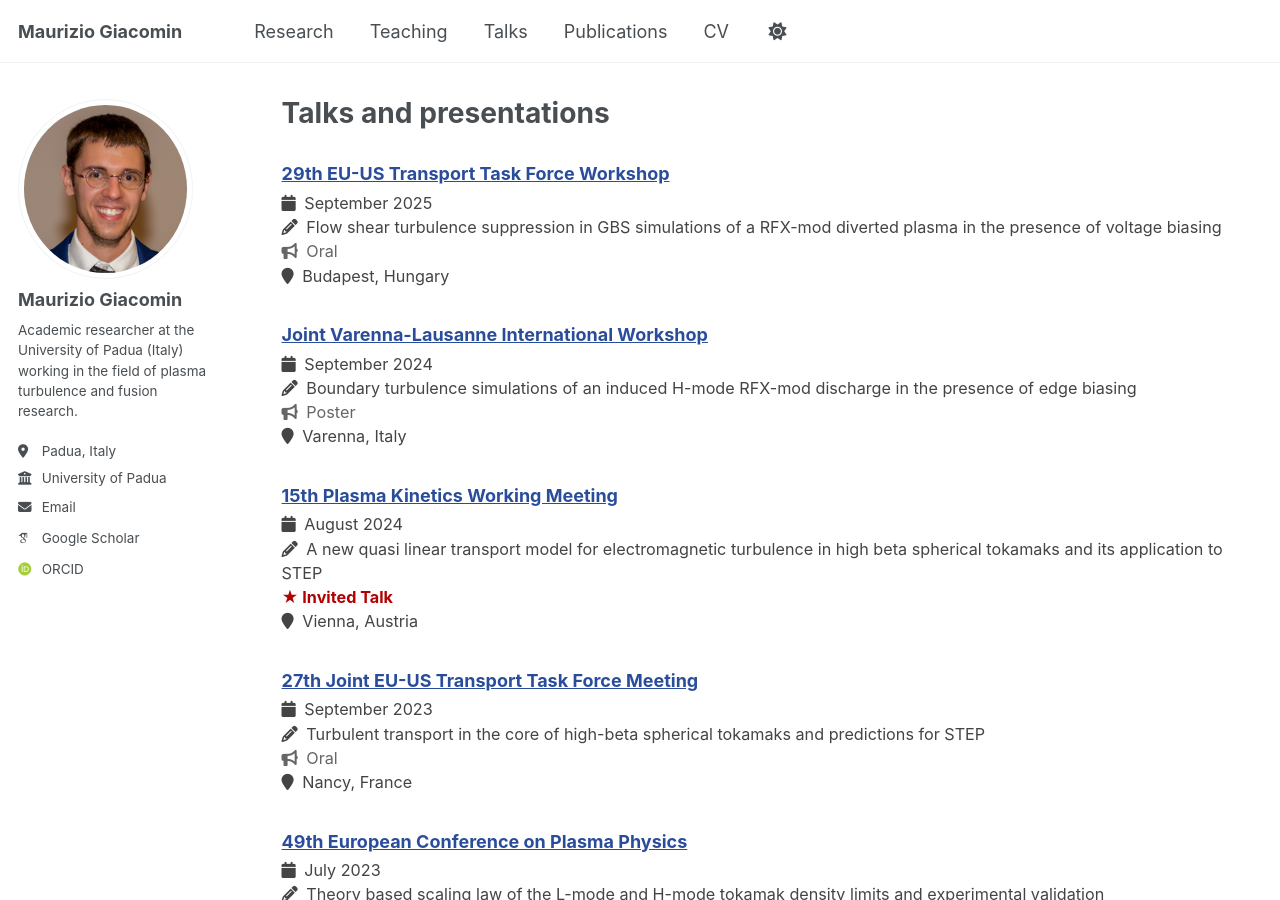
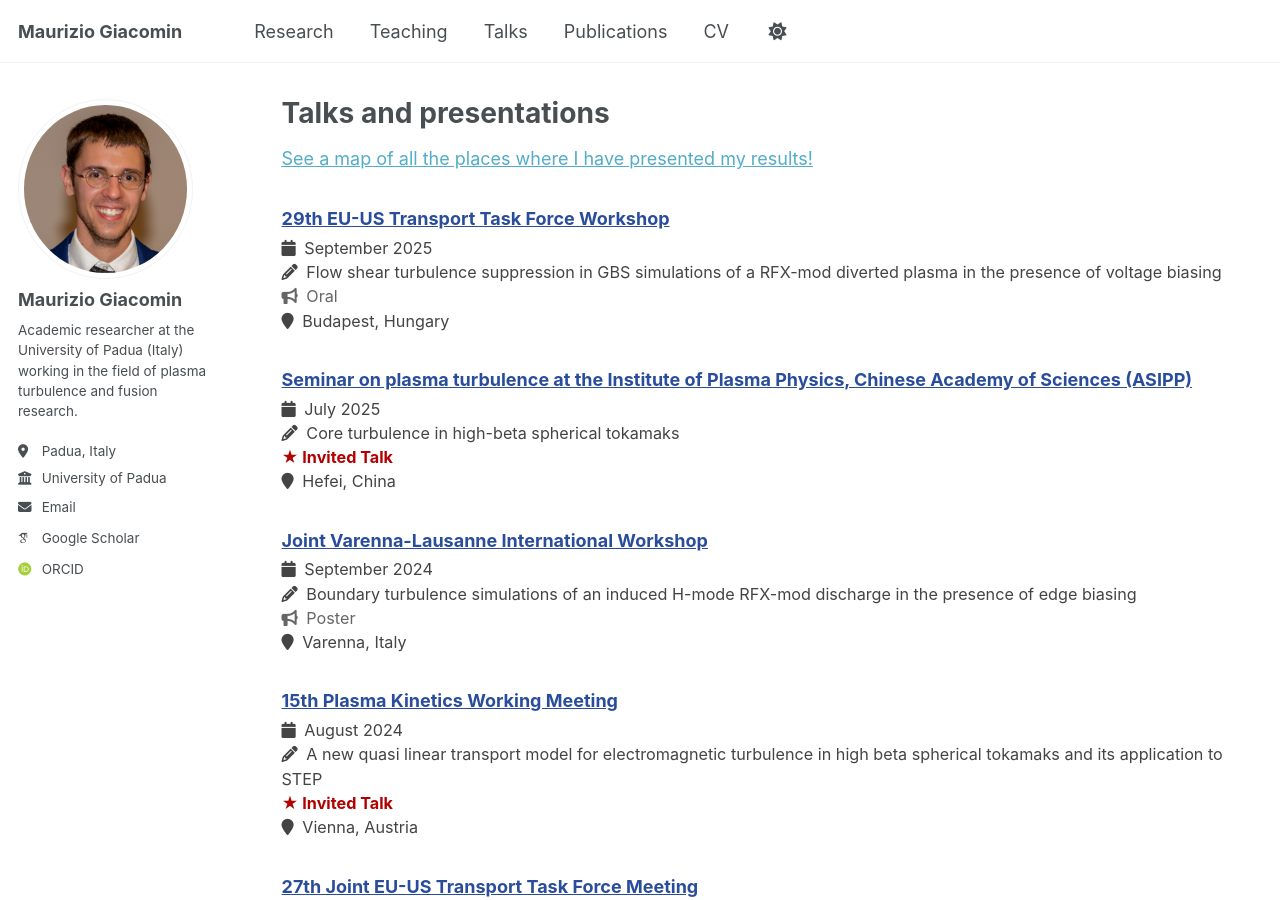
Before and after one commit to mgiacomin/mgiacomin.github.io, a Jekyll site: the page built from _pages/talks.html, in a window 1280 px wide and 900 px high. Built offline with Jekyll 4.4.1, drawn with Linux system fonts in a browser that asks for light colours; some web fonts are replaced; a script that is not in the unit is left out.

Commit message:
Add seminar at ASIPP

```diff
--- a/_config.yml
+++ b/_config.yml
@@ -94,7 +94,7 @@ breadcrumbs              : false # true, false (default)
 words_per_minute         : 160
 future                   : true
 read_more                : "disabled" # if enabled, adds "Read more" links to excerpts
-talkmap_link             : false      #change to true to add link to talkmap on talks page
+talkmap_link             : true      #change to true to add link to talkmap on talks page
 comments:
   provider               : # false (default), "disqus", "discourse", "facebook", "google-plus", "staticman", "custom"
   disqus:
--- a/_pages/talkmap.html
+++ b/_pages/talkmap.html
@@ -5,5 +5,5 @@ permalink: /talkmap.html
 author_profile: true
 ---
 
-<p>This map is generated from a Jupyter Notebook file in <a href="https://github.com/academicpages/academicpages.github.io/blob/master/talkmap.ipynb">talkmap.ipynb</a>, which mines the location fields in the .md files in _talks/.</p>
+<p>See below a map showing the places where I presented my results!</p>
 <iframe src="/talkmap/map.html" height="700" width="850" style="border:none;"></iframe>
--- a/_pages/talks.html
+++ b/_pages/talks.html
@@ -7,7 +7,7 @@ author_profile: true
 
 {% if site.talkmap_link == true %}
 
-<p style="text-decoration:underline;"><a href="/talkmap.html">See a map of all the places I've given a talk!</a></p>
+<p style="text-decoration:underline;"><a href="/talkmap.html">See a map of all the places where I have presented my results!</a></p>
 
 {% endif %}
 
--- a/talkmap/org-locations.js
+++ b/talkmap/org-locations.js
@@ -13,6 +13,11 @@ var addressPoints = [
     "49th European Conference on Plasma Physics<br />Bordeaux, France",
     44.841225,
     -0.5800364
+  ],
+  [
+    "Seminar on plasma turbulence at the Institute of Plasma Physics, Chinese Academy of Sciences (ASIPP)<br />Hefei, China",
+    31.8665676,
+    117.281428
   ],
   [
     "49th IOP Annual Plasma Physics Conference<br />Oxford, United Kingdom",
```
Also changed, not shown: _pages/about.md (+3 -1 lines), _talks/Hefei2025.md (added, +9 -0 lines), 1 other file.
